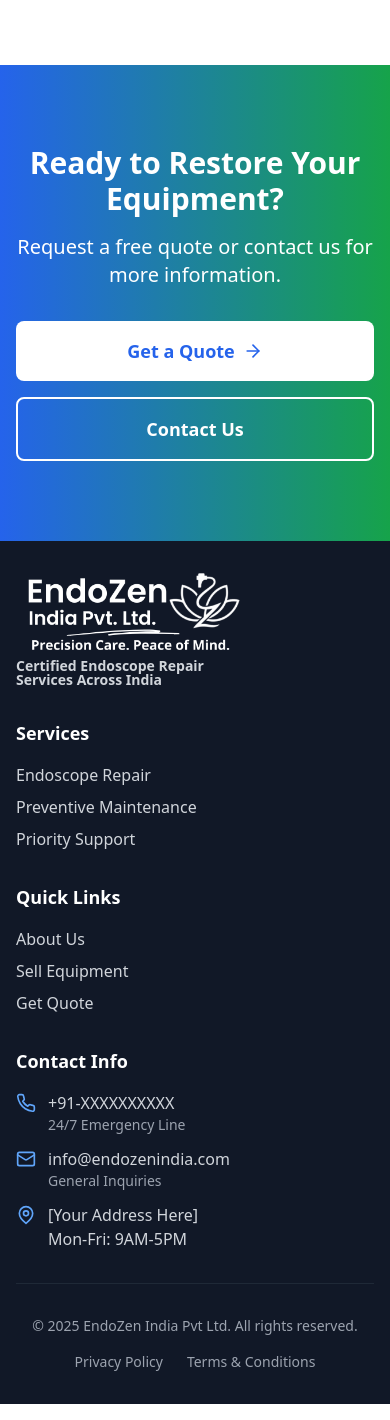
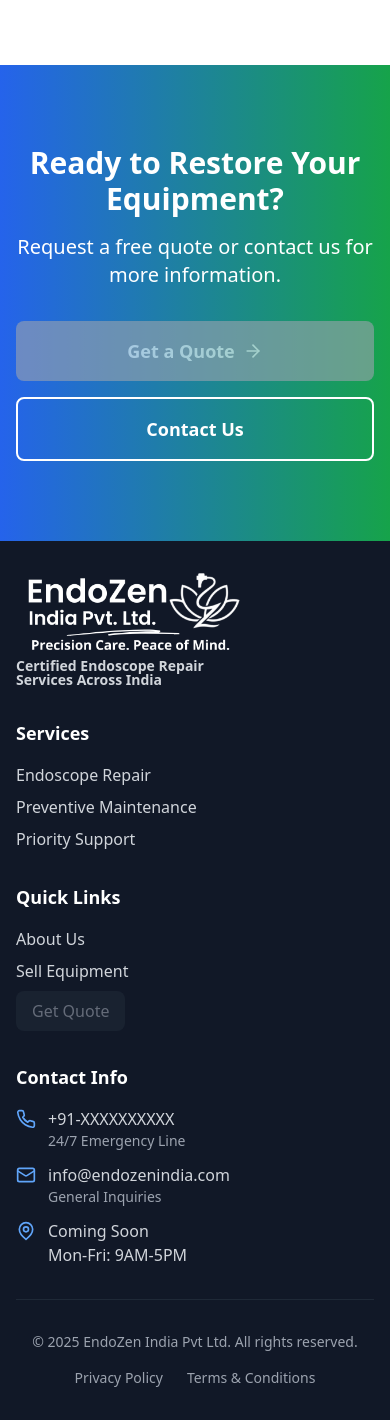
Before and after one commit to Endozen2025/Endozen, a React (Vite) app: page /services in a window 390 px wide. Shown: the part 10168-11588 px from the top of the page. Built offline with nearby package versions, Linux system fonts and the light colour scheme; no server answers.

Commit message:
Disabled all Get Quote Buttons,Enabled Annoucement bar,update emailjs config

```diff
--- a/src/components/Footer.tsx
+++ b/src/components/Footer.tsx
@@ -118,12 +118,13 @@
                 </Link>
               </li>
               <li>
-                <Link
-                  to="/quote"
-                  className="text-gray-300 hover:text-white transition-colors"
+                <button
+                  className="text-gray-400 bg-gray-800 px-4 py-2 rounded-lg font-medium cursor-not-allowed opacity-60"
+                  disabled
+                  title="Get Quote is temporarily disabled until Gurgaon office opens."
                 >
                   Get Quote
-                </Link>
+                </button>
               </li>
             </ul>
           </div>
@@ -154,7 +155,7 @@
                 <MapPin className="h-5 w-5 text-blue-400 mr-3 mt-0.5" />
                 <div>
                   <p className="text-gray-300">
-                    {getContent('footer', 'contact', 'address') || '[Your Address Here]'}
+                    {getContent('footer', 'contact', 'address') || 'Coming Soon'}
                   </p>
                   <p className="text-gray-300">
                     {getContent('footer', 'contact', 'business_hours') || 'Mon-Fri: 9AM-5PM'}
--- a/src/components/Header.tsx
+++ b/src/components/Header.tsx
@@ -73,12 +73,13 @@
             ))}
           </nav>
 
-          <Link
-            to="/quote"
-            className="hidden md:inline-flex bg-blue-600 text-white px-6 py-2 rounded-lg font-medium hover:bg-blue-700 transition-colors duration-200 ml-auto"
+          <button
+            className="hidden md:inline-flex bg-gray-400 text-white px-6 py-2 rounded-lg font-medium ml-auto cursor-not-allowed opacity-60"
+            disabled
+            title="Get Quote is temporarily disabled until Gurgaon office opens."
           >
             {getContent('header', 'cta', 'quote_button_text') || 'Get Quote'}
-          </Link>
+          </button>
 
           {/* Mobile menu button */}
           <button
@@ -107,13 +108,13 @@
                   {item.name}
                 </Link>
               ))}
-              <Link
-                to="/quote"
-                className="block px-3 py-2 mt-4 bg-blue-600 text-white text-center rounded-lg font-medium hover:bg-blue-700 transition-colors duration-200"
-                onClick={() => setIsMenuOpen(false)}
+              <button
+                className="block px-3 py-2 mt-4 bg-gray-400 text-white text-center rounded-lg font-medium cursor-not-allowed opacity-60"
+                disabled
+                title="Get Quote is temporarily disabled until Gurgaon office opens."
               >
                 {getContent('header', 'cta', 'quote_button_text') || 'Get Quote'}
-              </Link>
+              </button>
             </div>
           </div>
         )}
--- a/src/pages/Contact.tsx
+++ b/src/pages/Contact.tsx
@@ -169,8 +169,8 @@
                     <h3 className="text-xl font-semibold text-gray-900 mb-2">Workshop Location</h3>
                     <div className="space-y-1">
                       <p className="font-medium text-gray-900">EndoZen India Pvt Ltd</p>
-                      <p className="text-gray-600">[Your Address Here]</p>
-                      <p className="text-gray-600">(City, State, Pincode)</p>
+                      <p className="text-gray-600">Coming Soon</p>
+                     {/* <p className="text-gray-600">(City, State, Pincode)</p> */}
                     </div>
                   </div>
                 </div>
--- a/src/pages/Home.tsx
+++ b/src/pages/Home.tsx
@@ -21,6 +21,13 @@
 
   return (
     <div className="pt-16">
+      {/* Announcement Bar */}
+      <div className="w-full bg-gradient-to-r from-blue-700 via-green-600 to-blue-700 text-white text-center py-3 px-4 font-semibold text-lg shadow-md">
+        <span className="block">
+          Opening January 2026 in Gurgaon!<br />
+          <span className="font-normal text-base">EndoZen India is proud to bring expert endoscope repair services to healthcare facilities across India. Our Gurgaon office will be fully operational from Jan 2026. Stay tuned!</span>
+        </span>
+      </div>
       {/* Hero Banner */}
       <section className="relative bg-gradient-to-br from-blue-600 via-blue-700 to-green-600 text-white overflow-hidden">
         <div className="absolute inset-0 bg-blue-800 opacity-75"></div>
@@ -51,12 +58,13 @@
               >
                 Contact Us <ArrowRight className="ml-2 h-5 w-5" />
               </Link>
-              <Link
-                to="/quote"
-                className="border-2 border-white text-white px-8 py-4 rounded-lg font-semibold text-lg hover:bg-white hover:text-blue-600 transition-colors duration-200 flex items-center justify-center"
+              <button
+                className="border-2 border-white text-white px-8 py-4 rounded-lg font-semibold text-lg bg-gray-400 cursor-not-allowed flex items-center justify-center opacity-60"
+                disabled
+                title="Get Quote is temporarily disabled until Gurgaon office opens."
               >
                 Request a Repair
-              </Link>
+              </button>
             </div>
           </div>
         </div>
@@ -514,12 +522,13 @@
             {getContent('home', 'cta', 'description') || 'Get a free quote today and experience the EndoZen difference. Fast, reliable, and professional service guaranteed.'}
           </p>
           <div className="flex flex-col sm:flex-row gap-4 justify-center">
-            <Link
-              to="/quote"
-              className="bg-white text-blue-600 px-8 py-4 rounded-lg font-semibold text-lg hover:bg-gray-100 transition-colors duration-200"
+            <button
+              className="bg-gray-400 text-white px-8 py-4 rounded-lg font-semibold text-lg cursor-not-allowed opacity-60"
+              disabled
+              title="Get Quote is temporarily disabled until Gurgaon office opens."
             >
               {getContent('home', 'cta', 'button_1_text') || 'Get Free Quote'}
-            </Link>
+            </button>
             <Link
               to="/contact"
               className="border-2 border-white text-white px-8 py-4 rounded-lg font-semibold text-lg hover:bg-white hover:text-blue-600 transition-colors duration-200"
--- a/src/pages/Services.tsx
+++ b/src/pages/Services.tsx
@@ -658,13 +658,14 @@
             {staticContent.cta.subtitle}
           </p>
           <div className="flex flex-col sm:flex-row gap-4 justify-center">
-            <Link
-              to="/quote"
-              className="bg-white text-blue-600 px-8 py-4 rounded-lg font-semibold text-lg hover:bg-gray-100 transition-colors duration-200 inline-flex items-center justify-center"
+            <button
+              className="bg-gray-400 text-white px-8 py-4 rounded-lg font-semibold text-lg inline-flex items-center justify-center cursor-not-allowed opacity-60"
+              disabled
+              title="Get Quote is temporarily disabled until Gurgaon office opens."
             >
               {staticContent.cta.quote_button}
               <ArrowRight className="ml-2 h-5 w-5" />
-            </Link>
+            </button>
             <Link
               to="/contact"
               className="border-2 border-white text-white px-8 py-4 rounded-lg font-semibold text-lg hover:bg-white hover:text-blue-600 transition-colors duration-200"
```
Also changed, not shown: 1 other file (tests, documents, lock files or other folders).
